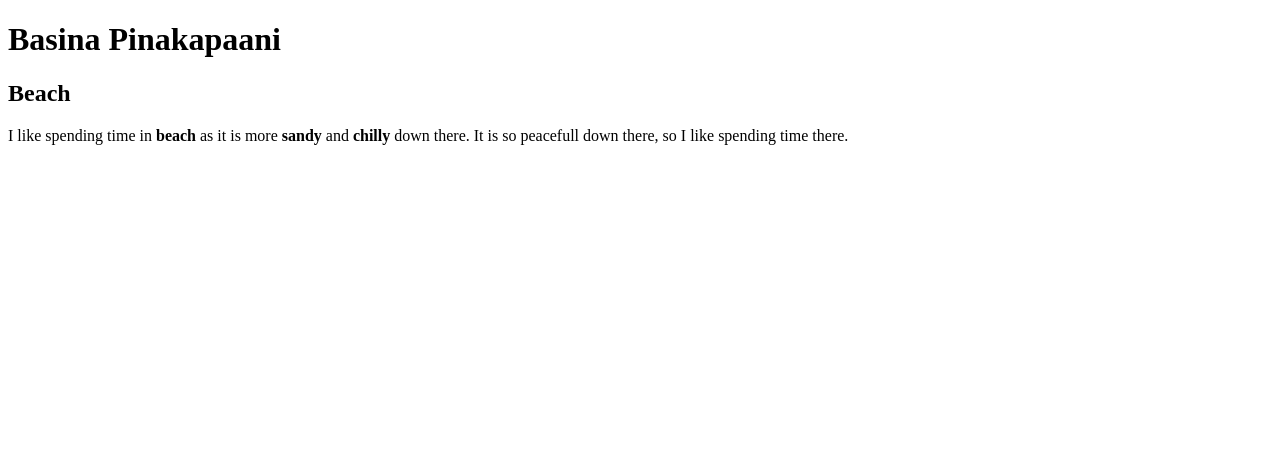
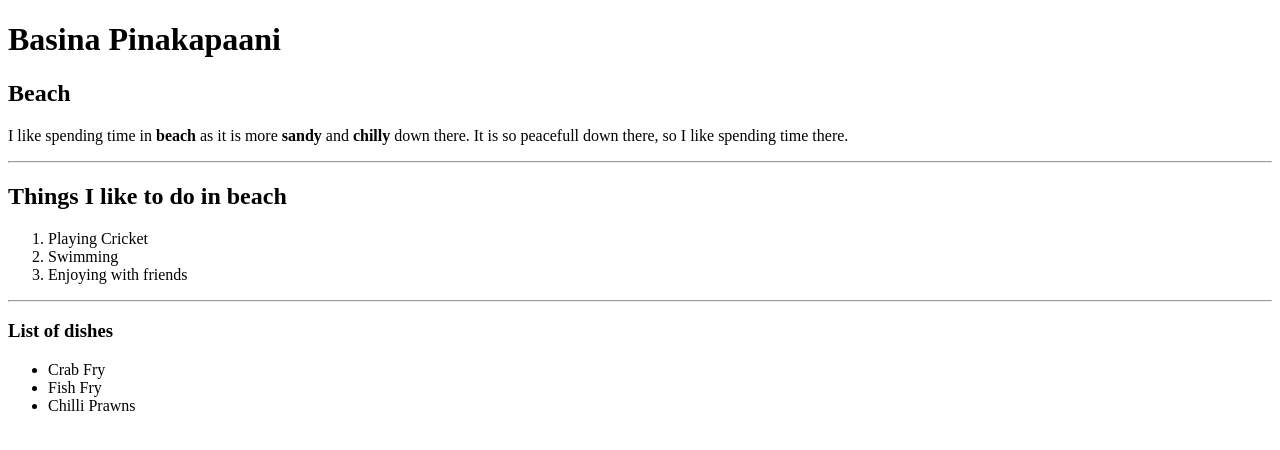
Before and after one commit to 44-563-WebApps-F23/44563-webapps-f23-assignment3-Paani143, a plain HTML site: page index.html in a window 1280 px wide. Drawn offline with Linux system fonts and the light colour scheme.

Commit message:
Update index.html

```diff
--- a/index.html
+++ b/index.html
@@ -10,5 +10,19 @@
     <h2>Beach</h2>
     <p>I like spending time in <b>beach</b> as it is more <b>sandy</b> and <b>chilly</b> down there.
         It is so peacefull down there, so I like spending time there.</p>
+
+        <hr><h2>Things I like to do in beach</h2>
+        <ol>
+            <li>Playing Cricket</li>
+            <li>Swimming</li>
+            <li>Enjoying with friends</li>
+        </ol>
+        <hr><h3>List of dishes</h3>
+        <ul>
+            <li>Crab Fry</li>
+            <li>Fish Fry</li>
+            <li>Chilli Prawns</li>
+        </ul>
+
 </body>
 </html>
```
